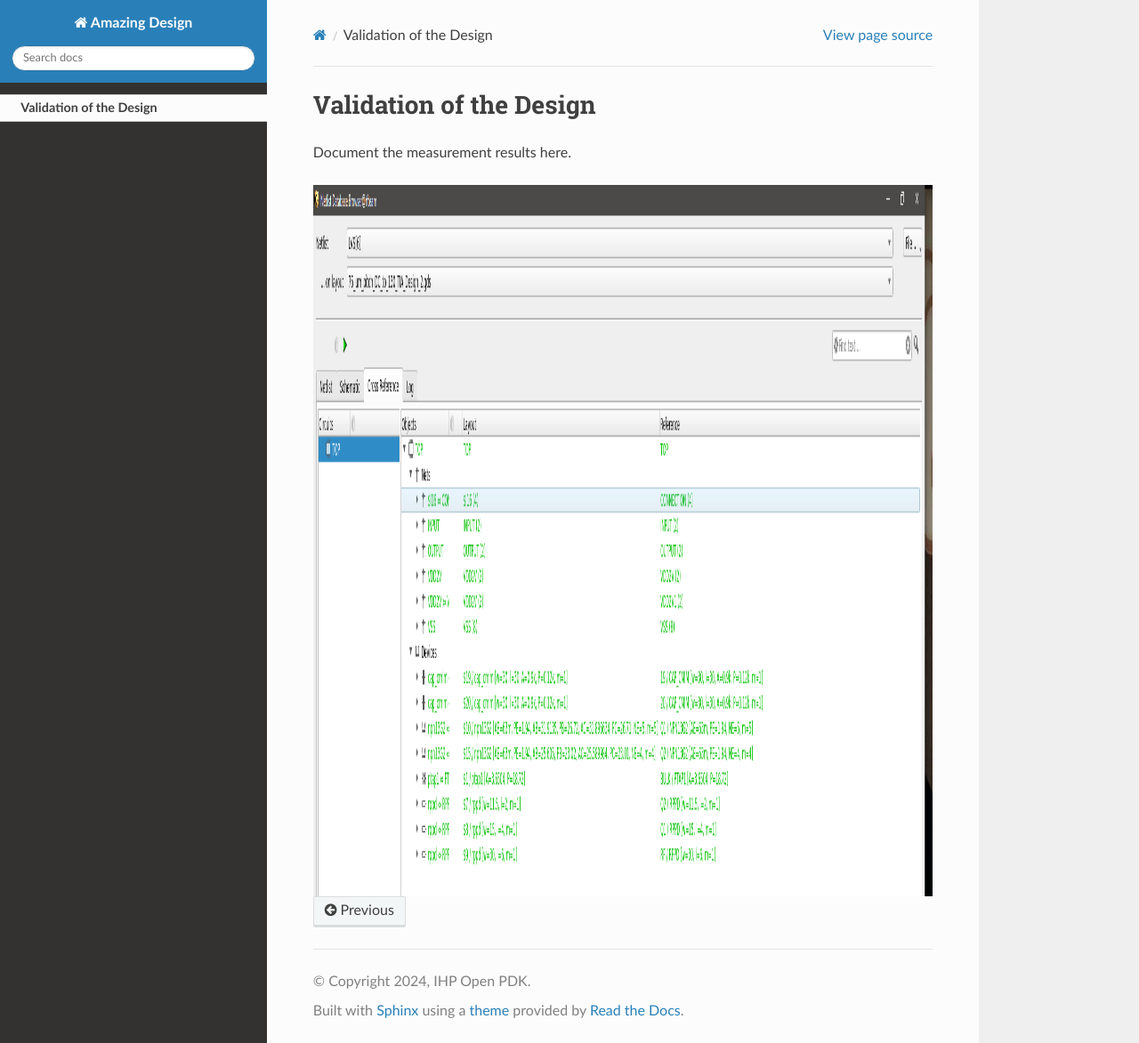
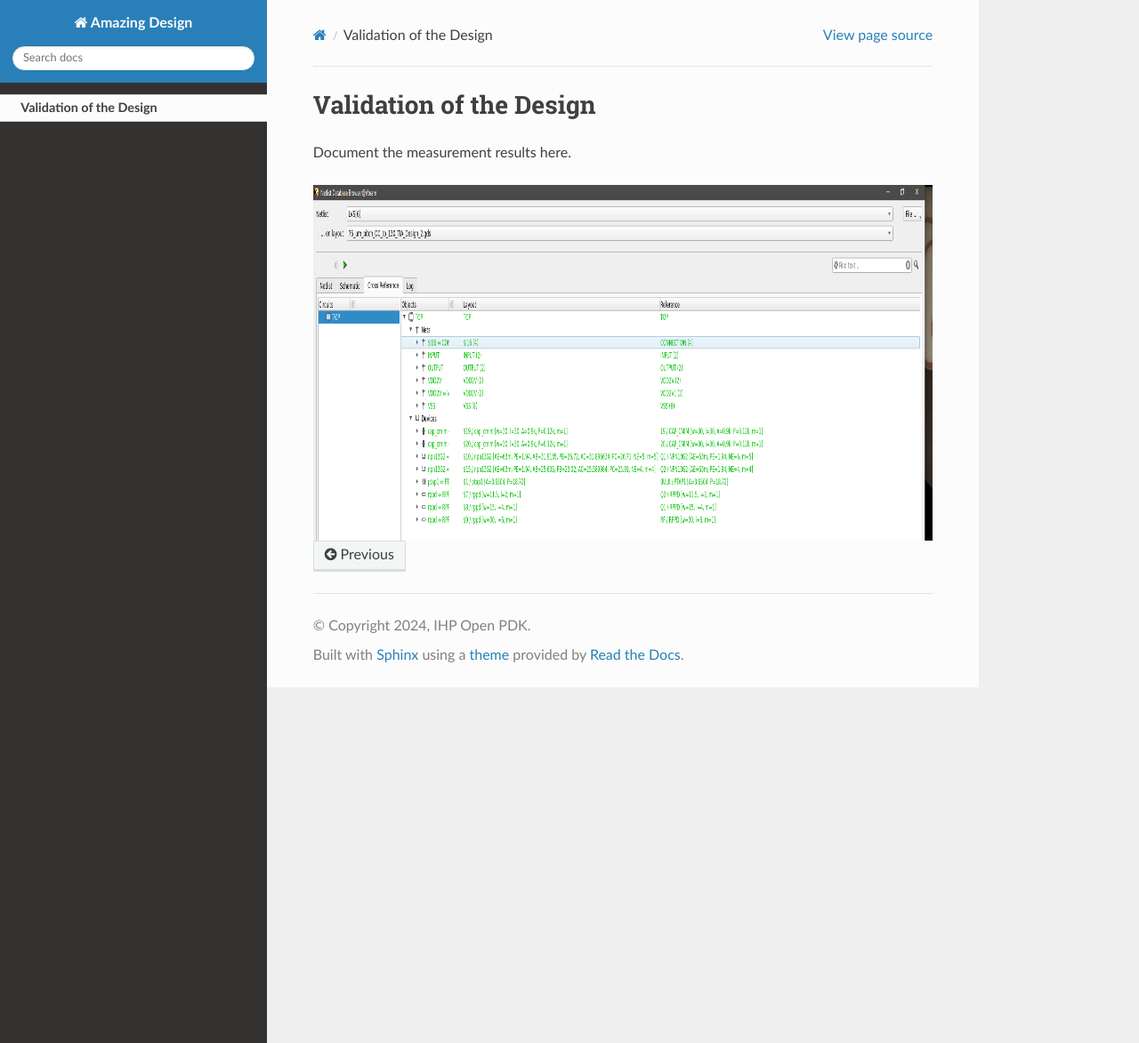
Before and after one commit to IHP-GmbH/TO_Apr2025, a Sphinx documentation site: the page built from DC_to_130_GHz_TIA/doc/source/validation.rst, in a window 1280 px wide and 1173 px high. Shown: the whole window at 89% size. Built offline with Sphinx 7.4.7 and the Read the Docs theme 3.1.0, drawn with Linux system fonts in a browser that asks for light colours; pages that are not in the unit, such as notebooks, are missing from menus.

Commit message:
final aspect

```diff
--- a/DC_to_130_GHz_TIA/doc/source/validation.rst
+++ b/DC_to_130_GHz_TIA/doc/source/validation.rst
@@ -8,4 +8,4 @@ Document the measurement results here.
     :align: center
     :alt: IHP Logo Image.
     :width: 1600
-    :height: 800
+    :height: 400
```
